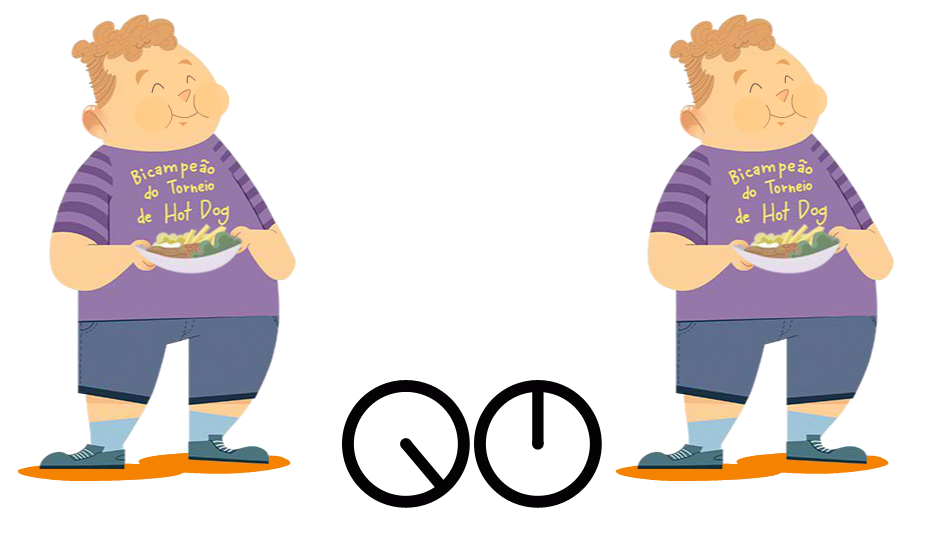
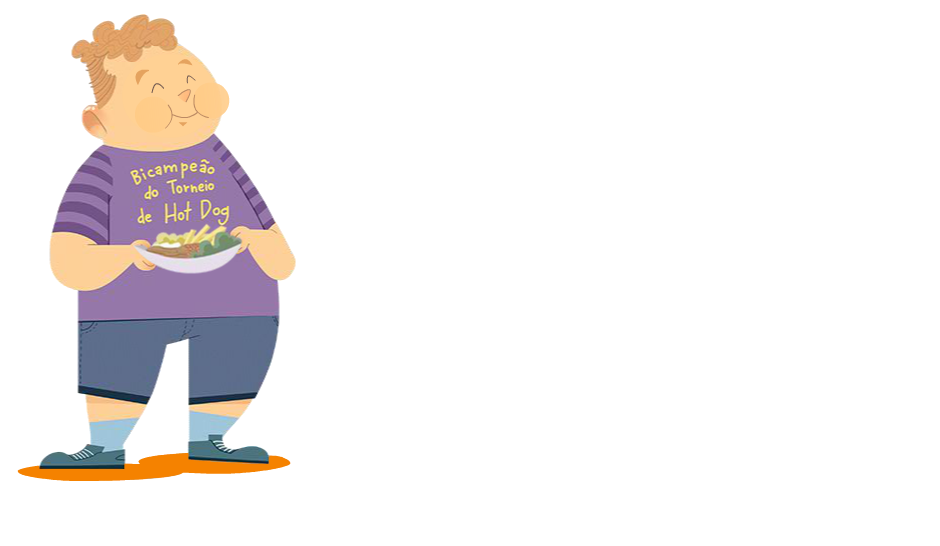
Before and after one commit to nelsera/jSprite, a plain HTML site: page index.html in a window 1280 px wide. Shown: the whole page, without its empty margins (0-940 px from the left). Drawn offline with nearby package versions, Linux system fonts and the light colour scheme.

Commit message:
improvements

```diff
--- a/index.html
+++ b/index.html
@@ -2,17 +2,17 @@
 <html lang="en">
 <head>
 	<meta charset="UTF-8">
-	<title>Document</title>
+	<title>jSprite</title>
 
 	<style>
 		.animation {
-			background: url(sprite.png) no-repeat;
+			background: url(img/sprite.png) no-repeat;
 			width: 330px;
 			height: 500px;
 			display: inline-block;
 		}
 		.animation2 {
-			background: url(sprite.png) no-repeat;
+			background: url(img/sprite.png) no-repeat;
 			width: 330px;
 			height: 500px;
 			display: inline-block;
@@ -34,14 +34,14 @@
 <body>
 	<div class="animation"></div>
 
-	<div class="clock"></div>
+	<!-- <div class="clock"></div>
 
 	<div class="backtothefuture"></div>
 
-	<div class="animation2"></div>
+	<div class="animation2"></div> -->
 
 	<script src="http://code.jquery.com/jquery-1.10.2.min.js"></script>
-	<script src="jquery.jSprite.js"></script>
+	<script src="src/jquery.jSprite.js"></script>
 
 	<script>
 		$('.animation').jSprite({
@@ -52,33 +52,33 @@
 	        timeTransition: 30,
 	        timeReload: 1
 	    });
-		$('.animation2').jSprite({
-	        getSize: true,
-	        columns: 9,
-	        lines: 8,
-	        total: 65,
-	        timeTransition: 90,
-	        timeReload: 3
-	    });
-		$('.clock').jSprite({
-	        width: 128,
-	        height: 178,
-	        columns: 1,
-	        lines: 18,
-	        total: 18,
-	        timeTransition: 90,
-	        timeReload: 3
-	    });
-		$('.backtothefuture').jSprite({
-	        width: 128,
-	        height: 178,
-	        columns: 1,
-	        lines: 18,
-	        total: 18,
-	        timeTransition: 90,
-	        timeReload: 0,
-	        reverse: true
-	    });
+		// $('.animation2').jSprite({
+	 //        getSize: true,
+	 //        columns: 9,
+	 //        lines: 8,
+	 //        total: 65,
+	 //        timeTransition: 90,
+	 //        timeReload: 3
+	 //    });
+		// $('.clock').jSprite({
+	 //        width: 128,
+	 //        height: 178,
+	 //        columns: 1,
+	 //        lines: 18,
+	 //        total: 18,
+	 //        timeTransition: 90,
+	 //        timeReload: 3
+	 //    });
+		// $('.backtothefuture').jSprite({
+	 //        width: 128,
+	 //        height: 178,
+	 //        columns: 1,
+	 //        lines: 18,
+	 //        total: 18,
+	 //        timeTransition: 90,
+	 //        timeReload: 0,
+	 //        reverse: true
+	 //    });
 
 	</script>
 </body>
```
Also changed, not shown: img/sprite.png (renamed from sprite.png), src/jquery.jSprite.js (renamed from jquery.jSprite.js).
